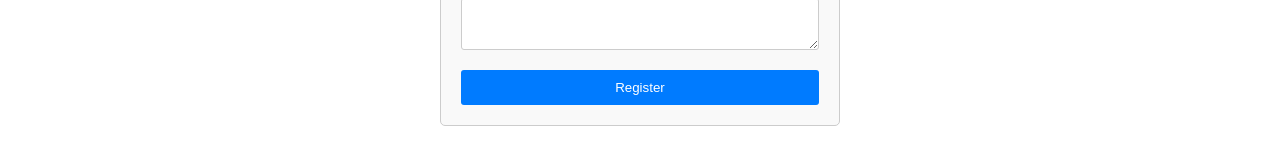
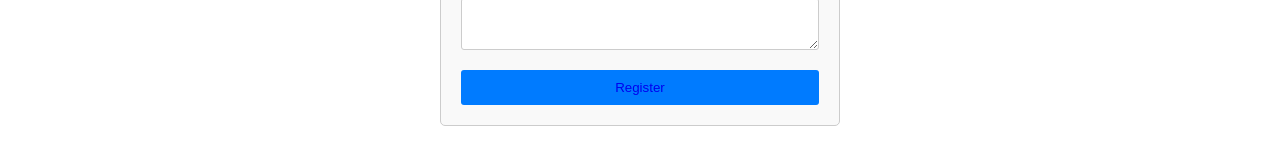
Before and after one commit to GitRavitHub/Food_App, an Angular app: page /register in a window 1280 px wide. Shown: the part 498-658 px from the top of the page. Built offline with nearby package versions, Linux system fonts and the light colour scheme.

Commit message:
Updated registration Component

```diff
--- a/src/app/components/pages/login-page/login-page.component.html
+++ b/src/app/components/pages/login-page/login-page.component.html
@@ -1,7 +1,3 @@
-<<<<<<< HEAD
-<p>login-page!</p>
-=======
-<!-- login.component.html -->
 
 <div class="login-container">
     <h2>Login</h2>
@@ -21,5 +17,3 @@
       <a href="http://localhost:4200/register" (click)="register()">Register</a>
     </div>
   </div>
-
->>>>>>> c61ea24f925d58a492936e7b76de767f288f5f7c
--- a/src/app/components/pages/register-page/register-page.component.html
+++ b/src/app/components/pages/register-page/register-page.component.html
@@ -1,4 +1,5 @@
 <!-- register.component.html -->
+
   <form (ngSubmit)="onSubmit()">
   <div>
     <label for="name">Name:</label>
@@ -24,5 +25,5 @@
     <label for="address">Address:</label>
     <textarea id="address" name="address" [(ngModel)]="formData.address" required></textarea>
   </div>
-    <button type="submit">Register</button>
+  <button type="submit"><a href="http://localhost:4200/login">Register</a></button>
 </form>
```
Lines whose indentation alone changed are shown as unchanged.
